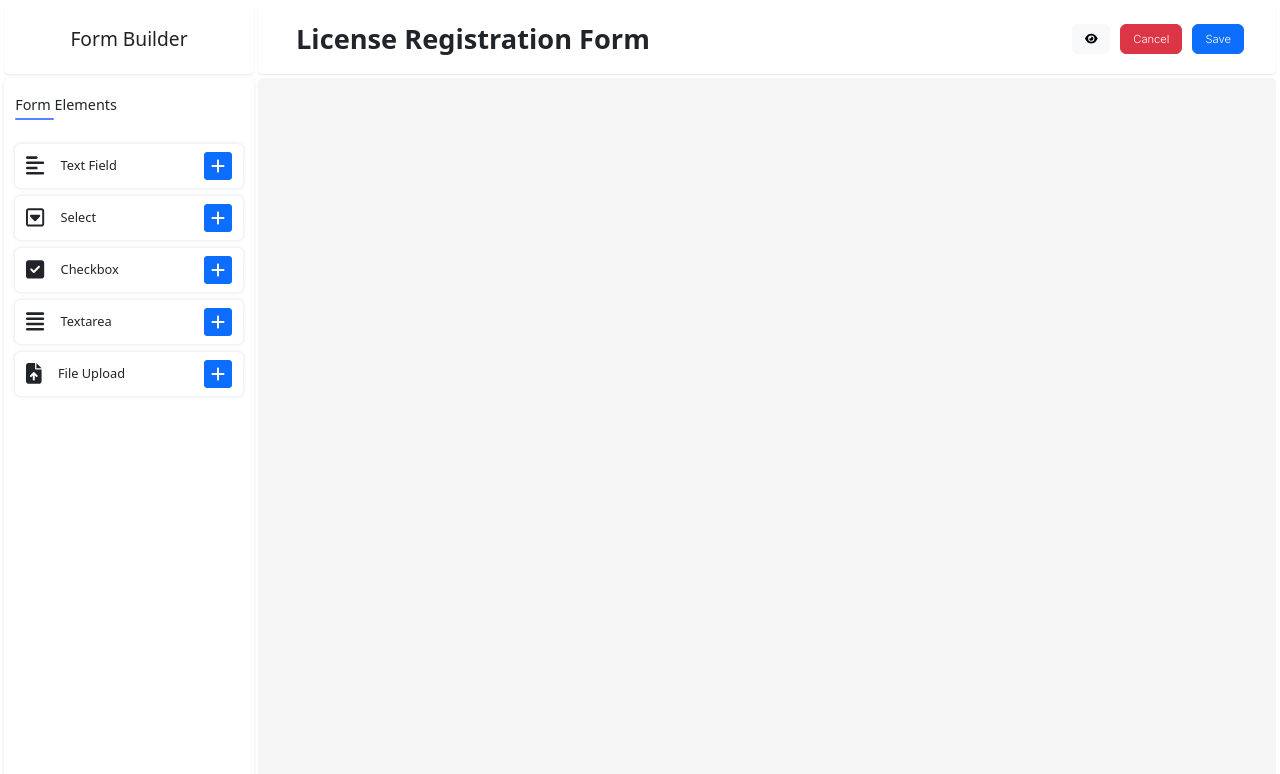
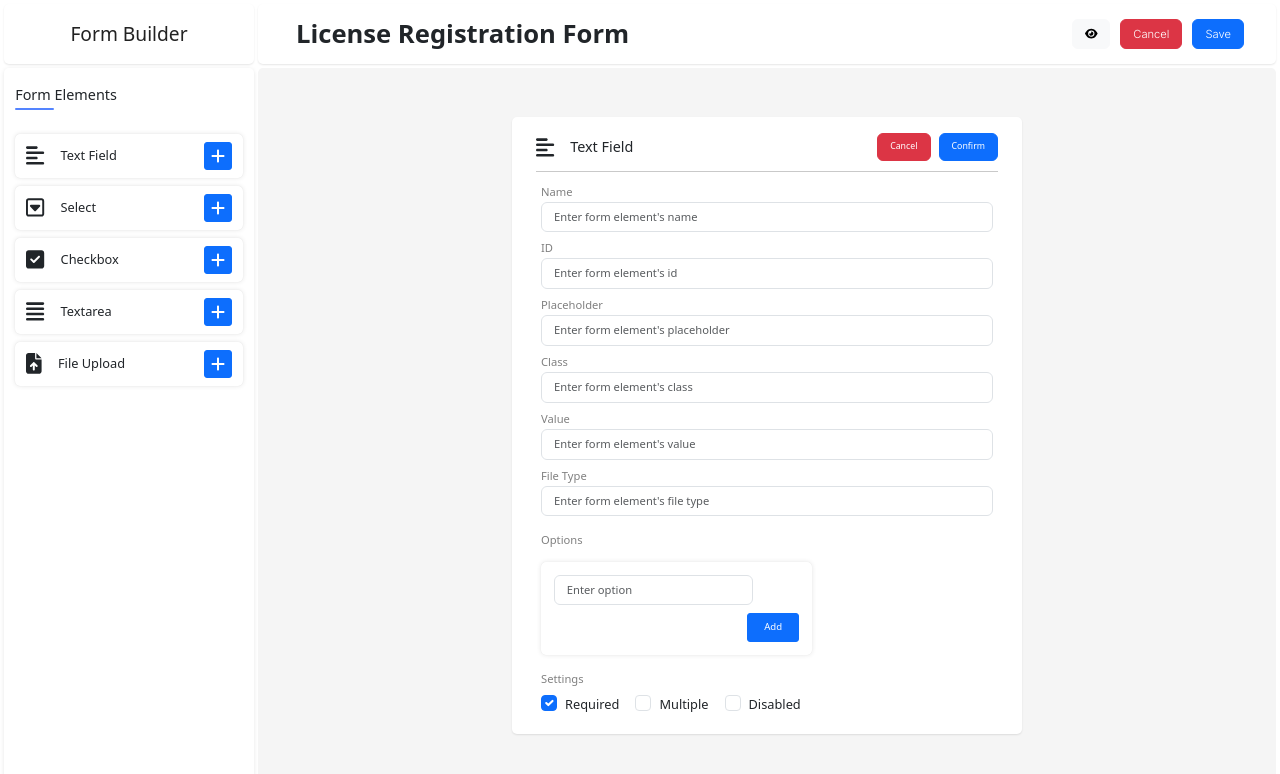
Before and after one commit to safalatuladhar/dynamicForm, an Angular app in the folder dynamicForm-front/: page /form-builder in a window 1280 px wide. Shown: the top 774 px of the page. Built offline with nearby package versions, Linux system fonts and the light colour scheme.

Commit message:
Made form element builder fields reactive

```diff
--- a/dynamicForm-front/src/app/components/form-builder-header/form-builder-header.component.scss
+++ b/dynamicForm-front/src/app/components/form-builder-header/form-builder-header.component.scss
@@ -15,7 +15,7 @@
     input {
       width: 100%;
       font-weight: 600;
-      font-size: 1.7em;
+      font-size: 1.6em;
       padding: 0 6px;
       outline: none;
       border: none;
--- a/dynamicForm-front/src/app/components/form-builder-playground/form-builder-playground.component.html
+++ b/dynamicForm-front/src/app/components/form-builder-playground/form-builder-playground.component.html
@@ -1 +1,3 @@
-<div class="playground"></div>
+<div class="playground">
+  <app-form-element-builder></app-form-element-builder>
+</div>
--- a/dynamicForm-front/src/app/components/form-builder-playground/form-builder-playground.component.scss
+++ b/dynamicForm-front/src/app/components/form-builder-playground/form-builder-playground.component.scss
@@ -1,5 +1,10 @@
 .playground {
   border-radius: 5px;
   min-height: calc(100vh - 85px);
+  // Remove later **********
+  display: flex;
+  justify-content: center;
+  align-items: center;
+  //  **********************
   background-color: #f5f5f5;
 }
--- /dev/null
+++ b/dynamicForm-front/src/app/components/form-element-builder/form-element-builder.component.html
@@ -0,0 +1,169 @@
+<div class="parent-wrapper">
+  <div class="title-control-wrapper">
+    <div class="icon-wrapper">
+      <i class="fa-solid fa-align-left"></i>
+      <p>Text Field</p>
+    </div>
+    <div class="btn-wrapper">
+      <button type="button" class="btn btn-danger">Cancel</button>
+      <button type="button" class="btn btn-primary">Confirm</button>
+    </div>
+  </div>
+
+  <div class="scroll-container">
+    <div class="text-form-wrapper">
+      <form>
+        <div class="form-group">
+          <label for="nameInput">Name</label>
+          <input
+            [(ngModel)]="formElement.name"
+            type="text"
+            id="nameInput"
+            name="name"
+            class="form-control"
+            placeholder="Enter form element's name"
+          />
+        </div>
+        <div class="form-group">
+          <label for="idInput">ID</label>
+          <input
+            [(ngModel)]="formElement.ids"
+            type="text"
+            class="form-control"
+            id="idInput"
+            name="ids"
+            placeholder="Enter form element's id"
+          />
+        </div>
+
+        <div class="form-group">
+          <label for="placeholderInput">Placeholder</label>
+          <input
+            [(ngModel)]="formElement.placeholder"
+            type="text"
+            id="placeholderInput"
+            class="form-control"
+            name="placeholder"
+            placeholder="Enter form element's placeholder"
+          />
+        </div>
+
+        <div class="form-group">
+          <label for="classInput">Class</label>
+          <input
+            type="text"
+            [(ngModel)]="formElement.class"
+            id="classInput"
+            name="class"
+            class="form-control"
+            placeholder="Enter form element's class"
+          />
+        </div>
+
+        <div class="form-group">
+          <label for="classInput">Value</label>
+          <input
+            [(ngModel)]="formElement.value"
+            type="text"
+            id="valueInput"
+            name="value"
+            class="form-control"
+            placeholder="Enter form element's value"
+          />
+        </div>
+
+        <div class="form-group">
+          <label for="fileTypeInput">File Type</label>
+          <input
+            type="text"
+            [(ngModel)]="formElement.fileType"
+            id="fileTypeInput"
+            name="filetype"
+            class="form-control"
+            placeholder="Enter form element's file type"
+          />
+        </div>
+      </form>
+    </div>
+
+    <div class="options-wrapper">
+      <p>Options</p>
+      <div class="form-wrapper">
+        <form>
+          <div
+            class="form-group"
+            *ngFor="let option of formElement.options; index as i"
+          >
+            <input
+              type="text"
+              id="optionInput"
+              class="form-control"
+              [value]="option.name"
+              placeholder="Enter option"
+              required
+              (change)="updateOptionField($event, i)"
+            />
+
+            <button
+              type="button"
+              class="btn btn-danger"
+              *ngIf="formElement.options.length !== 1"
+              (click)="removeOptionField(i)"
+            >
+              <i class="fa-solid fa-minus"></i>
+            </button>
+          </div>
+
+          <div class="btn-add-wrapper">
+            <button
+              type="button"
+              class="btn btn-primary btn-add"
+              (click)="addOptionField()"
+            >
+              Add
+            </button>
+          </div>
+        </form>
+      </div>
+    </div>
+
+    <div class="settings-wrapper">
+      <p>Settings</p>
+      <div class="checkbox-wrapper">
+        <div class="form-check form-check-inline">
+          <input
+            class="form-check-input"
+            type="checkbox"
+            id="inlineCheckbox1"
+            value="option1"
+            name="required"
+            [(ngModel)]="formElement.required"
+          />
+          <label class="form-check-label" for="inlineCheckbox1">Required</label>
+        </div>
+        <div class="form-check form-check-inline">
+          <input
+            class="form-check-input"
+            type="checkbox"
+            id="inlineCheckbox2"
+            name="multiple"
+            [(ngModel)]="formElement.multiple"
+            value="option2"
+          />
+          <label class="form-check-label" for="inlineCheckbox2">Multiple</label>
+        </div>
+        <div class="form-check form-check-inline">
+          <input
+            class="form-check-input"
+            type="checkbox"
+            id="inlineCheckbox3"
+            name="disabled"
+            [(ngModel)]="formElement.disabled"
+            value="option3"
+          />
+          <label class="form-check-label" for="inlineCheckbox3">Disabled</label>
+        </div>
+      </div>
+    </div>
+  </div>
+</div>
--- /dev/null
+++ b/dynamicForm-front/src/app/components/form-element-builder/form-element-builder.component.scss
@@ -0,0 +1,128 @@
+.parent-wrapper {
+  width: 510px;
+  background-color: white;
+  max-height: 80vh;
+  box-shadow: rgba(0, 0, 0, 0.1) 0px 1px 2px 0px;
+  border-radius: 5px;
+  padding: 1em 1.5em;
+
+  .title-control-wrapper {
+    display: flex;
+    justify-content: space-between;
+    align-items: center;
+    padding-bottom: 10px;
+    border-bottom: 1px solid rgb(201, 201, 201);
+
+    .icon-wrapper {
+      display: flex;
+      align-items: end;
+      gap: 1em;
+
+      svg {
+        font-size: 1.3em;
+      }
+
+      p {
+        margin: 0;
+        font-size: 0.9em;
+        font-weight: 500;
+      }
+    }
+
+    .btn-wrapper {
+      display: flex;
+      gap: 0.5em;
+      .btn {
+        font-size: 0.55em;
+      }
+    }
+  }
+
+  .scroll-container {
+    height: calc(80vh - 100px);
+    overflow: auto;
+    margin-top: 6px;
+    padding: 0 5px 1em 5px;
+
+    .text-form-wrapper {
+      form {
+        display: flex;
+        flex-direction: column;
+        gap: 2px;
+
+        label {
+          color: grey;
+          font-size: 0.7em;
+          font-weight: 500;
+        }
+
+        input {
+          font-size: 0.7em;
+        }
+      }
+    }
+  }
+
+  .options-wrapper {
+    margin-top: 1em;
+    p {
+      margin: 0;
+      color: grey;
+      font-size: 0.7em;
+      font-weight: 500;
+    }
+
+    .form-wrapper {
+      margin-top: 0.8em;
+      padding: 0.8em;
+      box-shadow: rgba(0, 0, 0, 0.1) 0px 0px 5px 0px,
+        rgba(0, 0, 0, 0.1) 0px 0px 1px 0px;
+      border-radius: 5px;
+      width: 60%;
+
+      .form-group {
+        margin-bottom: 0.5em;
+        input {
+          font-size: 0.7em;
+          display: inline;
+          width: 81%;
+        }
+
+        .btn {
+          border-radius: 3px;
+          margin-left: 6px;
+          font-size: 0.7em;
+        }
+      }
+
+      .btn-add-wrapper {
+        display: flex;
+        flex-direction: row-reverse;
+        .btn-add {
+          font-size: 0.6em;
+          border-radius: 3px;
+          padding-left: 1.7em;
+          padding-right: 1.7em;
+        }
+      }
+    }
+  }
+
+  .settings-wrapper {
+    margin-top: 1em;
+    p {
+      margin: 0;
+      color: grey;
+      font-size: 0.7em;
+      font-weight: 500;
+    }
+
+    .checkbox-wrapper {
+      margin-top: 4px;
+
+      label {
+        font-size: 0.8em;
+      }
+    }
+  }
+}
--- /dev/null
+++ b/dynamicForm-front/src/app/components/form-element-builder/form-element-builder.component.ts
@@ -0,0 +1,36 @@
+import { Component } from '@angular/core';
+import { FormElement } from 'src/app/interfaces/FormElement.interface';
+
+@Component({
+  selector: 'app-form-element-builder',
+  templateUrl: './form-element-builder.component.html',
+  styleUrls: ['./form-element-builder.component.scss'],
+})
+export class FormElementBuilderComponent {
+  formElement: FormElement = {
+    class: '',
+    disabled: false,
+    id: 10101,
+    ids: '',
+    name: '',
+    options: [{ id: 999, name: '' }],
+    placeholder: '',
+    required: true,
+    value: '',
+    multiple: null,
+    fileType: '',
+  };
+
+  addOptionField() {
+    this.formElement.options.push({ id: 999, name: '' });
+  }
+
+  updateOptionField(event, index) {
+    const value = (event.target as HTMLInputElement).value;
+    this.formElement.options[index].name = value;
+  }
+
+  removeOptionField(index: number) {
+    this.formElement.options.splice(index, 1);
+  }
+}
--- a/dynamicForm-front/src/app/pages/form-builder/form-builder.component.scss
+++ b/dynamicForm-front/src/app/pages/form-builder/form-builder.component.scss
@@ -1,6 +1,6 @@
 .header-section {
   display: flex;
-  height: 70px;
+  height: 60px;
   gap: 4px;
   margin: 4px;
 
--- a/dynamicForm-front/src/app/pages/form-builder/form-builder.module.ts
+++ b/dynamicForm-front/src/app/pages/form-builder/form-builder.module.ts
@@ -6,6 +6,7 @@ import { FormBuilderHeaderComponent } from 'src/app/components/form-builder-head
 import { FormElementSidebarComponent } from 'src/app/components/form-element-sidebar/form-element-sidebar.component';
 import { FormBuilderPlaygroundComponent } from 'src/app/components/form-builder-playground/form-builder-playground.component';
 import { FormsModule } from '@angular/forms';
+import { FormElementBuilderComponent } from 'src/app/components/form-element-builder/form-element-builder.component';
 
 const routes: Routes = [{ path: '', component: FormBuilderComponent }];
 
@@ -15,6 +16,7 @@ const routes: Routes = [{ path: '', component: FormBuilderComponent }];
     FormBuilderHeaderComponent,
     FormElementSidebarComponent,
     FormBuilderPlaygroundComponent,
+    FormElementBuilderComponent,
   ],
   imports: [CommonModule, FormsModule, RouterModule.forChild(routes)],
 })
```
